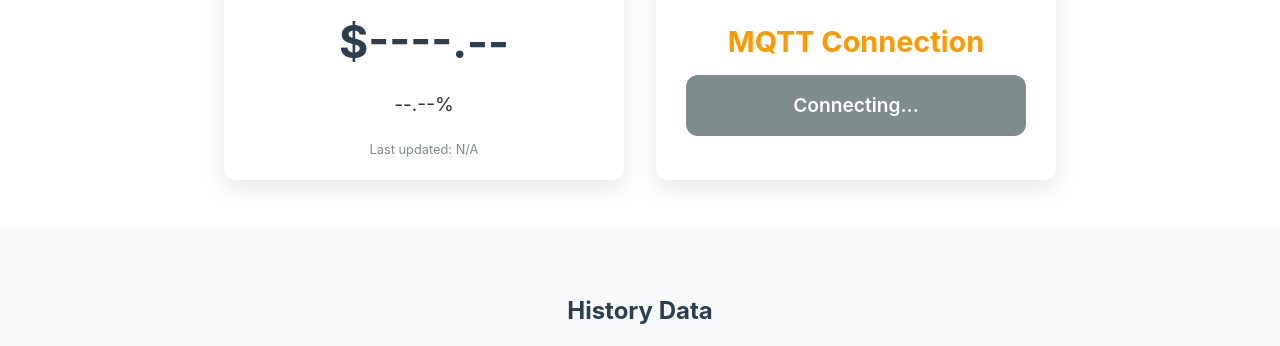
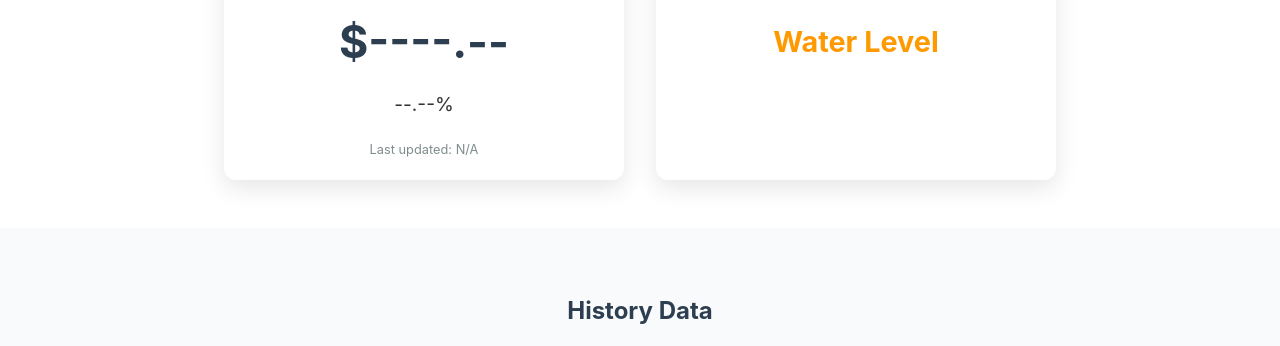
Before and after one commit to nayamarsha/server_iot, a plain HTML site: page index.html in a window 1280 px wide. Shown: the part 751-1097 px from the top of the page. Drawn offline with Linux system fonts and the light colour scheme; a script that the page names is missing.

Commit message:
small changes

```diff
--- a/index.html
+++ b/index.html
@@ -66,8 +66,7 @@
 
       <div class="status-text mqtt-container" style="flex:1; min-width: 250px; text-align: center;">
         <img src="https://cdn-icons-png.flaticon.com/512/595/595067.png" alt="MQTT Icon" width="60" style="margin-bottom:15px;">
-        <h1>MQTT Connection</h1>
-        <div class="mqtt-status" id="mqttStatus">Connecting...</div>
+        <h1>Water Level</h1>
       </div>
     </div>
   </div>
```
